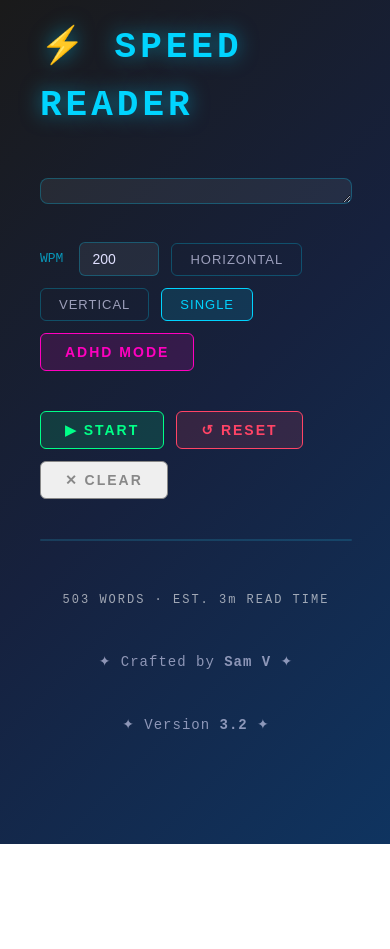
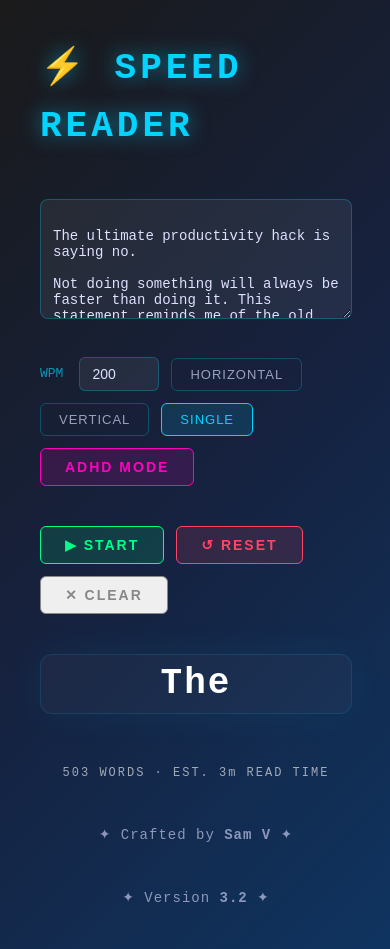
Before and after one commit to samv26/reading, a React (Vite) app: page / in a window 390 px wide. Before the commit the page ends 844 px from the top, so only its background shows below. Built offline with nearby package versions, Linux system fonts and the light colour scheme.

Commit message:
mobile readdy

```diff
--- a/src/App.jsx
+++ b/src/App.jsx
@@ -176,7 +176,10 @@ function App() {
       overflow: "auto",
     },
     content: {
-      height: "80vh",
+      /* vh units are unreliable on mobile; they can compute to 0 when the
+         browser chrome is shown/hidden. use minHeight so the container never
+         collapses completely and fall back to flex growth instead. */
+      minHeight: "80vh",
       display: "flex",
       flexDirection: "column",
       justifyContent: "center",
@@ -185,6 +188,7 @@ function App() {
       width: "80vw",
       maxWidth: 1000,
       margin: "0 auto",
+      flex: 1,
     },
     title: {
       fontSize: 36,
@@ -196,7 +200,10 @@ function App() {
     },
     textarea: {
       width: "80vw",
-      height: "10vw",
+      /* rely on rows and a minimum height instead of viewport units – some
+         mobile browsers report a 0px viewport during initial load which made
+         the textarea collapse. */
+      minHeight: 120,
       padding: "12px",
       background: "#ffffff10",
       border: "1px solid #00d4ff44",
@@ -253,7 +260,10 @@ function App() {
       position: "relative",
       width: "80vw",
       maxWidth: 1000,
-      height: "20vh",
+      /* don't use vh for a height – mobile viewports can return 0 during
+         initial layout. let the box size to its contents and give a weak
+         minimum so it never disappears entirely. */
+      minHeight: 60,
       margin: "10px auto",
       background: "#ffffff08",
       border: "1px solid #00d4ff22",
```
